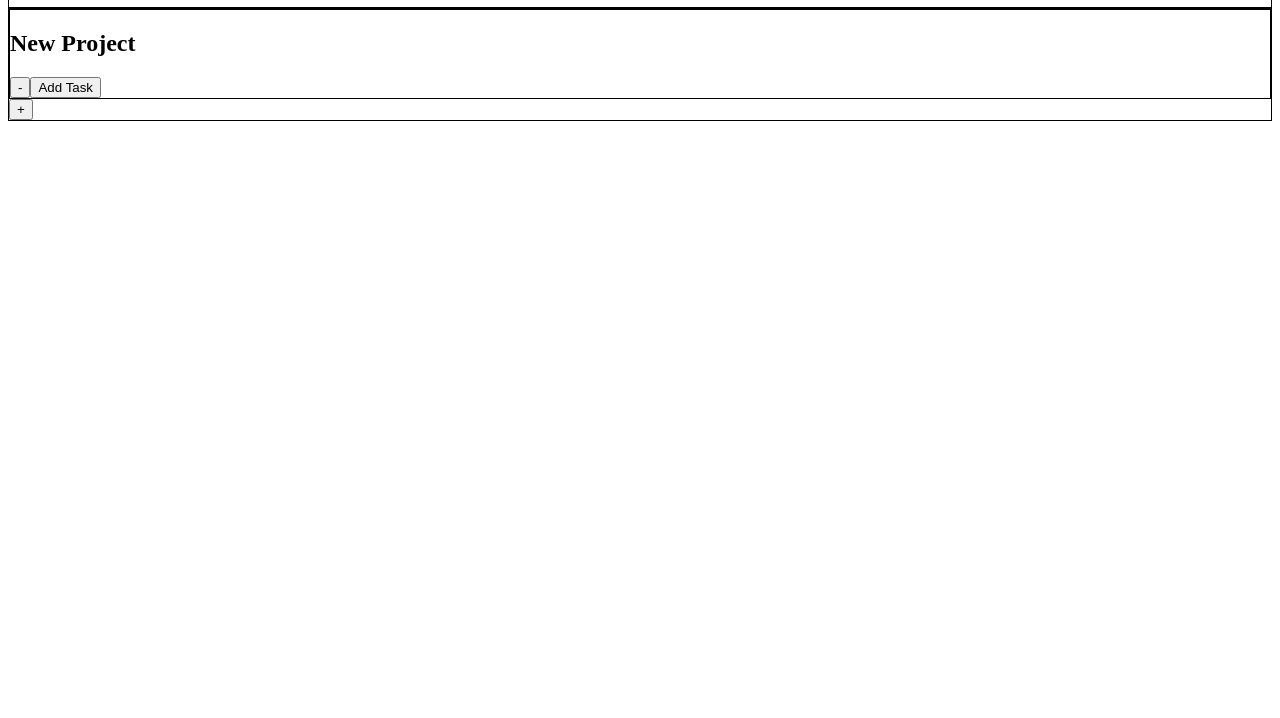
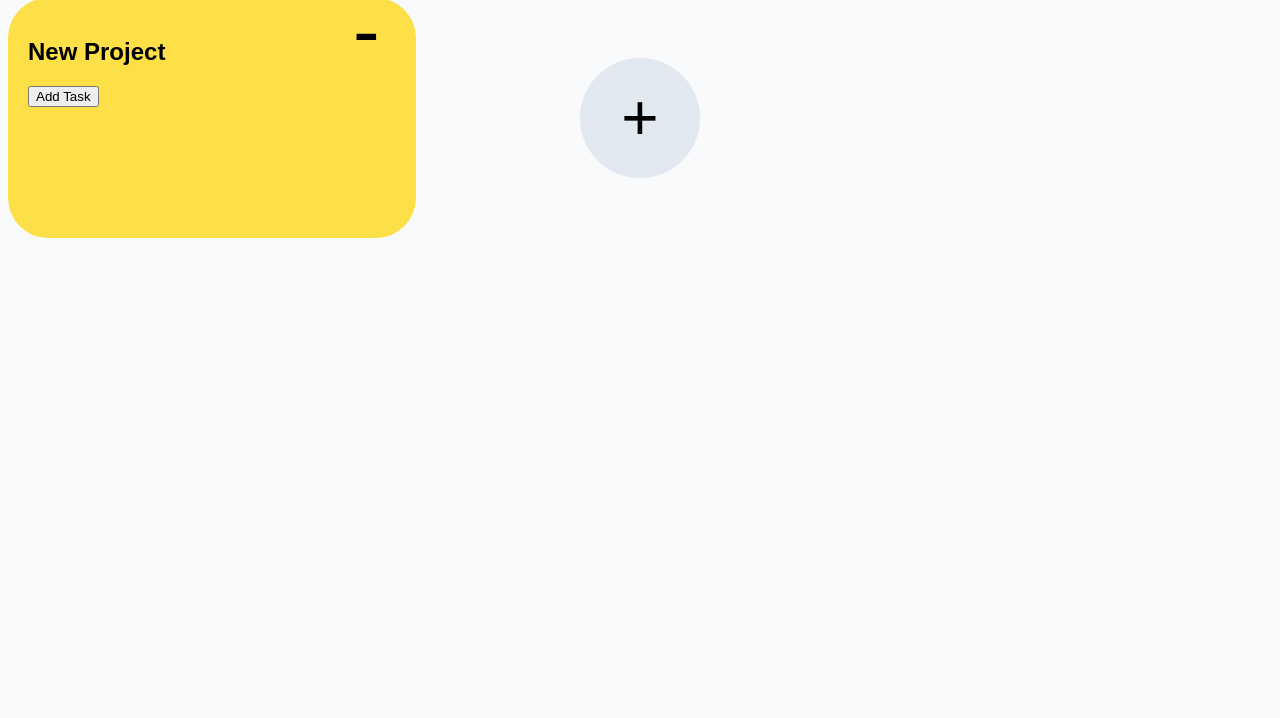
Before and after one commit to vansharora03/busybee-to-do-list, a plain HTML site: page index.html in a window 1280 px wide. Shown: the part 82-800 px from the top of the page. Drawn offline with Linux system fonts and the light colour scheme.

Commit message:
Add some simple styles for hives and tasks

```diff
--- a/styles.css
+++ b/styles.css
@@ -1,3 +1,74 @@
-div {
+:root {
+    --main-bg-color: #f8fafc;
+    --hive-bg-color: #fde047;
+    --deleteHive-bg-color: #fef08a;
+    --addHiveBtn-bg-color: #e2e8f0;
+    --addHiveBtnHover-bg-color: #cbd5e1;
+    font-family: sans-serif;
+    margin: 0;
+    padding: 0;
+}
+
+body {
+    background-color: var(--main-bg-color);
+}
+
+button:hover {
+    cursor: pointer;
+}
+
+#content {
+    display: grid;
+    grid-template-columns: repeat(3, 1fr);
+    grid-auto-rows: 30vh;
+    gap: 20px;
+}
+
+.renderedHive {
+    box-sizing: border-box;
+    padding: 20px;
+    background-color: var(--hive-bg-color);
+    min-height: 30vh;
+    overflow-x: hidden;
+    overflow-y: auto;
+
+    border-radius: 5vh;
+
+    position: relative;
+}
+
+.deleteHiveBtn {
+    display: block;
+    margin: 10px;
+    border: none;
+    border-radius: 2vh;
+
+    position: absolute;
+    right: 5%;
+    top: -10%;
+
+    font-size: 5rem;
+
+    background: transparent;
+}
+
+.addHiveBtn {
+    background-color: var(--addHiveBtn-bg-color);
+    height: 15vh;
+    width: 15vh;
+    border: none;
+    border-radius: 15vh;
+    align-self: center;
+    justify-self: center;
+
+    font-size: 4rem;
+}
+
+.addHiveBtn:hover {
+    cursor: pointer;
+    background-color: var(--addHiveBtnHover-bg-color);
+}
+
+.addHiveBtn:active {
     border: 1px solid black;
 }
```
Also changed, not shown: main.js.
